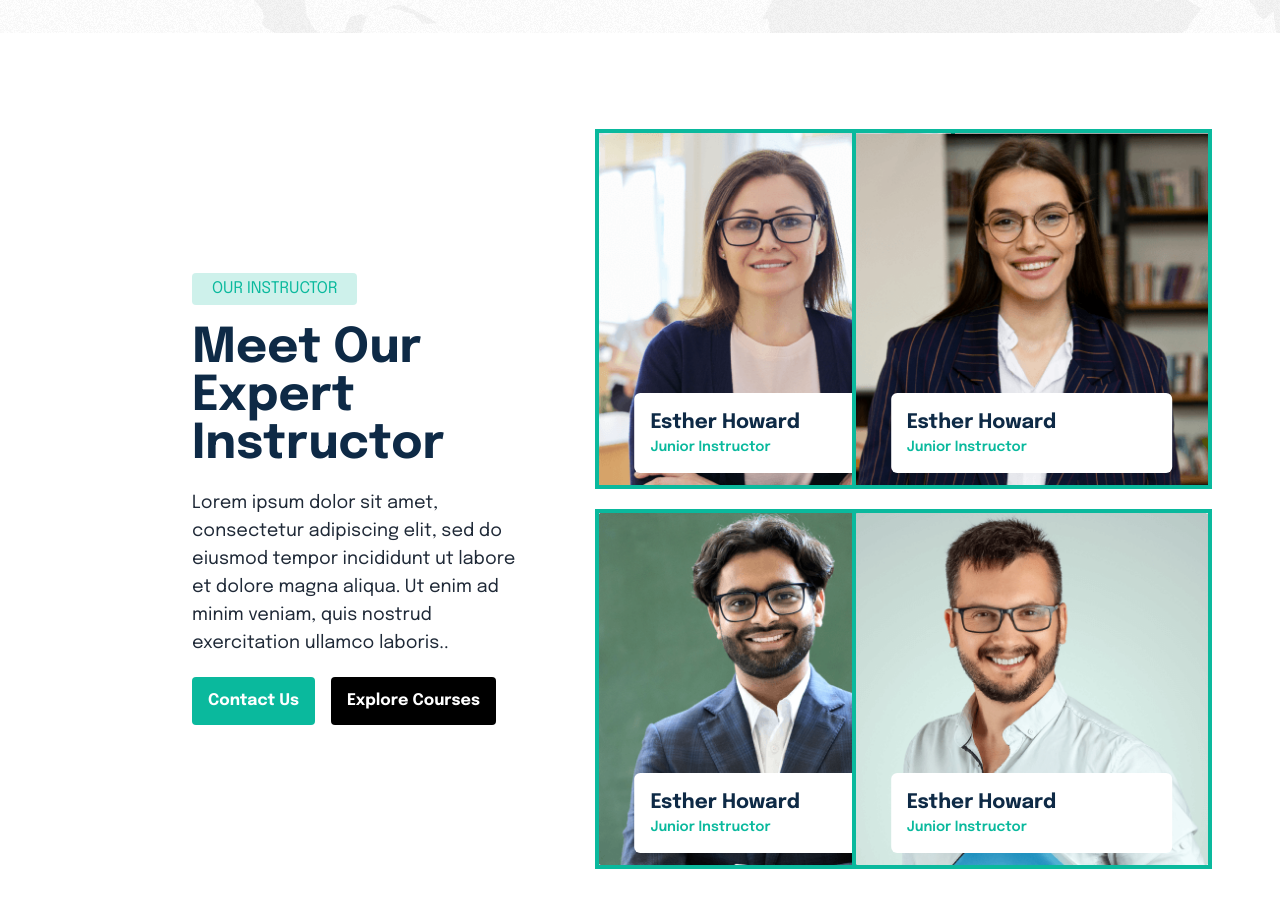
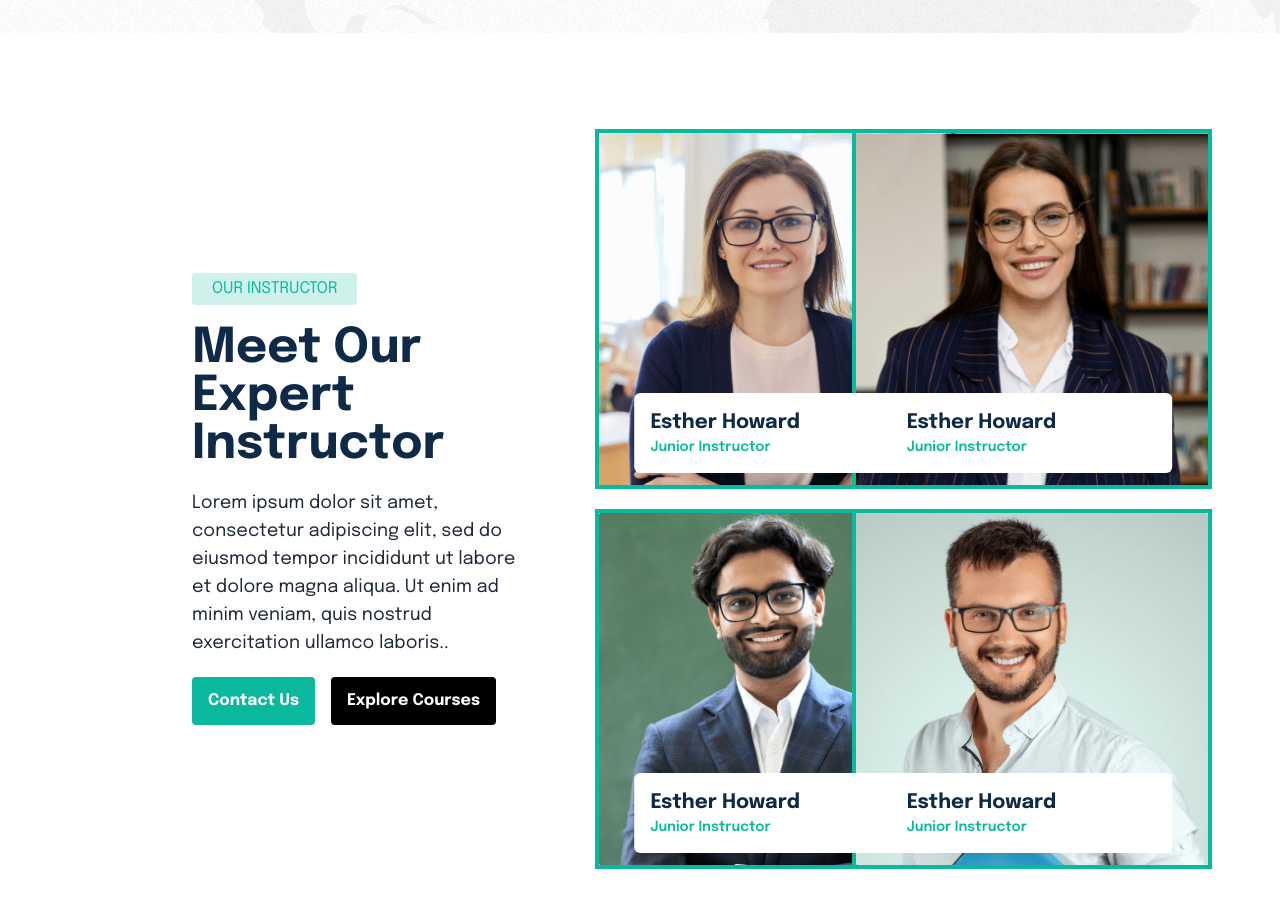
Before and after one commit to only1tarunno/schoolManagement-client, a React (Vite) app: page / in a window 1280 px wide. Shown: the part 5400-6307 px from the top of the page. Built offline with nearby package versions, Linux system fonts and the light colour scheme; some icons are missing.

Commit message:
teammember section done

```diff
--- a/src/index.css
+++ b/src/index.css
@@ -37,3 +37,22 @@ body {
 .cat-container:hover > a {
   color: #fff;
 }
+
+.teamImg {
+  position: relative;
+}
+.teamImg::before {
+  content: "";
+  position: absolute;
+  height: 100%;
+  width: 100%;
+  top: 0;
+  left: 0;
+  background: #0e2a4680;
+  opacity: 0;
+  transition: 0.4s all ease-in-out;
+  z-index: 1;
+}
+.teamImg:hover::before {
+  opacity: 0.5;
+}
--- a/src/pages/home/TeamMemberSingleImage.jsx
+++ b/src/pages/home/TeamMemberSingleImage.jsx
@@ -13,7 +13,7 @@ const TeamMemberSingleImage = ({ img1 }) => {
     setHovered(false);
   };
   return (
-    <div className="relative w-[360px] h-[360px] border-4 border-[#0ab99d] overflow-hidden">
+    <div className="relative w-[360px] teamImg h-[360px] border-4 border-[#0ab99d] overflow-hidden cursor-pointer">
       <img
         src={img1}
         className={` transition-transform duration-1000 w-full h-full object-cover  ${
@@ -23,7 +23,7 @@ const TeamMemberSingleImage = ({ img1 }) => {
         onMouseOver={handleMouseOver}
         onMouseOut={handleMouseOut}
       />
-      <div className="flex justify-between items-center bg-white absolute w-4/5 left-1/2 -translate-x-1/2 bottom-3 p-4 rounded-md">
+      <div className="flex justify-between items-center bg-white absolute w-4/5 left-1/2 -translate-x-1/2 bottom-3 p-4 rounded-md z-10">
         <div>
           <h3 className="text-[#0e2a46] text-xl font-bold">Esther Howard</h3>
           <p className="text-sm text-[#0ab99d] font-semibold">
```
